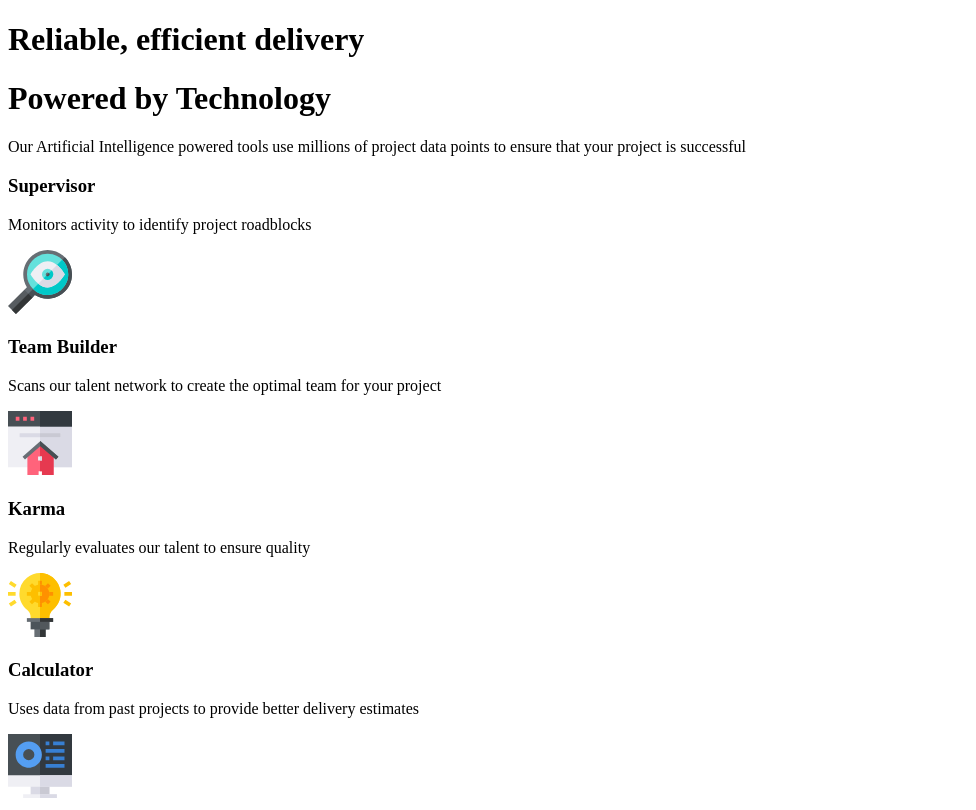
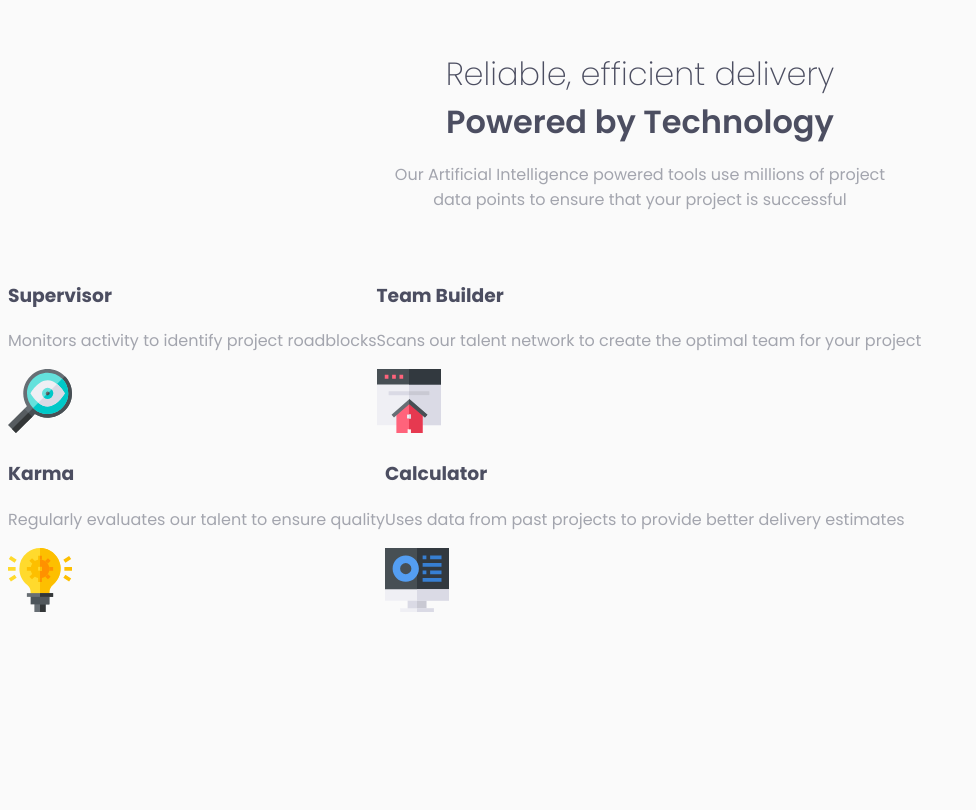
Before and after one commit to philliperod/four_cards_practice, a plain HTML site: page index.html in a window 1280 px wide. Shown: the whole page, without its empty margins (0-976 px from the left). Drawn offline with Linux system fonts and the light colour scheme.

Commit message:
added styling to header and cards - color, sizing, margin

```diff
--- a/dist/scss/_cards.scss
+++ b/dist/scss/_cards.scss
@@ -0,0 +1,3 @@
+h3 {
+  color: $dark-blue;
+}
--- /dev/null
+++ b/dist/scss/_container.scss
@@ -0,0 +1,4 @@
+.flex_container {
+  display: flex;
+  flex-wrap: wrap;
+}
--- /dev/null
+++ b/dist/scss/_header.scss
@@ -0,0 +1,15 @@
+header {
+  margin: 50px auto;
+  max-width: 500px;
+  text-align: center;
+}
+
+h1 {
+  font-weight: weight('light');
+  color: $dark-blue;
+  margin: 0;
+}
+
+span {
+  font-weight: weight('bold');
+}
--- a/dist/scss/main.css
+++ b/dist/scss/main.css
@@ -1,2 +1,44 @@
+header {
+  margin: 50px auto;
+  max-width: 500px;
+  text-align: center;
+}
 
+h1 {
+  font-weight: 200;
+  color: #4c4e61;
+  margin: 0;
+}
+
+span {
+  font-weight: 600;
+}
+
+.flex_container {
+  display: -webkit-box;
+  display: -ms-flexbox;
+  display: flex;
+  -ms-flex-wrap: wrap;
+      flex-wrap: wrap;
+}
+
+h3 {
+  color: #4c4e61;
+}
+
+*,
+*:before,
+*:after {
+  -webkit-box-sizing: border-box;
+          box-sizing: border-box;
+}
+
+body {
+  font-family: "Poppins", sans-serif;
+  background-color: #fafafa;
+}
+
+p {
+  color: #a3a5ae;
+}
 /*# sourceMappingURL=main.css.map */
--- a/dist/scss/main.min.css
+++ b/dist/scss/main.min.css
@@ -1,2 +1,2 @@
-
+header{margin:50px auto;max-width:500px;text-align:center}h1{font-weight:200;color:#4c4e61;margin:0}span{font-weight:600}.flex_container{display:-webkit-box;display:-ms-flexbox;display:flex;-ms-flex-wrap:wrap;flex-wrap:wrap}h3{color:#4c4e61}*,*:before,*:after{-webkit-box-sizing:border-box;box-sizing:border-box}body{font-family:"Poppins",sans-serif;background-color:#fafafa}p{color:#a3a5ae}
 /*# sourceMappingURL=main.min.css.map */
--- a/dist/scss/main.scss
+++ b/dist/scss/main.scss
@@ -1,4 +1,5 @@
 @import './variables';
+@import './header';
 @import './container';
 @import './cards';
 
@@ -8,3 +9,18 @@
 
 // - Mobile: 375px
 // - Desktop: 1440px
+
+*,
+*:before,
+*:after {
+  box-sizing: border-box;
+}
+
+body {
+  font-family: $font-family;
+  background-color: $light-gray;
+}
+
+p {
+  color: $gray-blue;
+}
--- a/index.html
+++ b/index.html
@@ -13,8 +13,10 @@
   </head>
   <body>
     <header>
-      <h1>Reliable, efficient delivery</h1>
-      <h1>Powered by Technology</h1>
+      <h1>
+        Reliable, efficient delivery
+        <span>Powered by Technology</span>
+      </h1>
       <p>
         Our Artificial Intelligence powered tools use millions of project data points to ensure that your project is
         successful
@@ -25,22 +27,22 @@
       <div class="supervisor card">
         <h3>Supervisor</h3>
         <p>Monitors activity to identify project roadblocks</p>
-        <img src="dist/css/images/icon-supervisor.svg" alt="Supervisor" />
+        <img src="dist/css/images/icon-supervisor.svg" alt="supervisor" />
       </div>
       <div class="team_builder card">
         <h3>Team Builder</h3>
         <p>Scans our talent network to create the optimal team for your project</p>
+        <img src="dist/css/images/icon-team-builder.svg" alt="team_builder" />
       </div>
-      <img src="dist/css/images/icon-team-builder.svg" alt="Supervisor" />
       <div class="karma card">
         <h3>Karma</h3>
         <p>Regularly evaluates our talent to ensure quality</p>
-        <img src="dist/css/images/icon-karma.svg" alt="Supervisor" />
+        <img src="dist/css/images/icon-karma.svg" alt="karma" />
       </div>
       <div class="calculator card">
         <h3>Calculator</h3>
         <p>Uses data from past projects to provide better delivery estimates</p>
-        <img src="dist/css/images/icon-calculator.svg" alt="Supervisor" />
+        <img src="dist/css/images/icon-calculator.svg" alt="calculator" />
       </div>
     </div>
 
```
Also changed, not shown: dist/scss/_variables.scss (+7 -3 lines), 2 other files.
